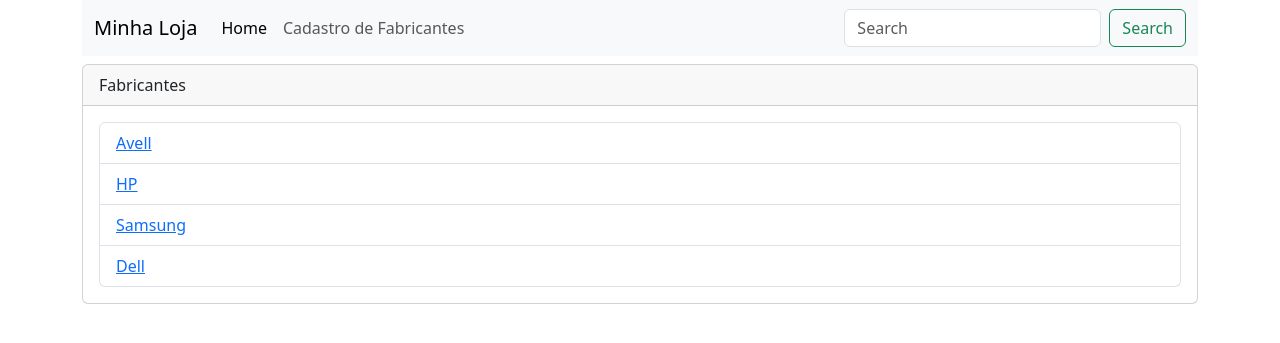
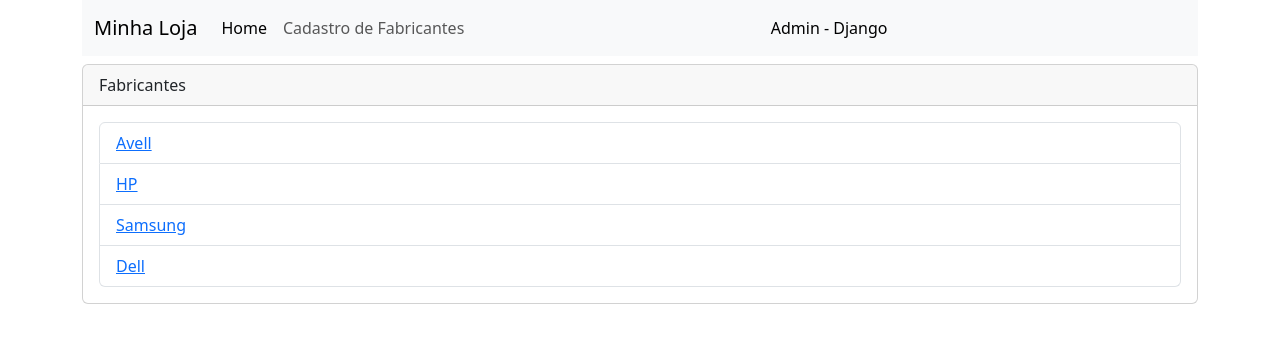
Before and after one commit to FabioPortella/Proj_loja, a Django app: page /fabricantes/ in a window 1280 px wide. Shown: the top 343 px of the page. Run offline with Django 4.2, Linux system fonts and the light colour scheme; data comes from the database, SQL or seed files in the repository.

Commit message:
criando link admin

```diff
--- a/fabricantes/templates/navbar.html
+++ b/fabricantes/templates/navbar.html
@@ -13,10 +13,11 @@
             <a class="nav-link" href="/fabricantes">Cadastro de Fabricantes</a>
           </li>
         </ul>
-        <form class="d-flex" role="search">
-          <input class="form-control me-2" type="search" placeholder="Search" aria-label="Search">
-          <button class="btn btn-outline-success" type="submit">Search</button>
-        </form>
+        <ul class="navbar-nav me-auto mb-2 mb-lg-0">
+          <li class="nav-item">
+            <a class="nav-link active" aria-current="page" href="/admin">Admin - Django</a>
+          </li>
+        </ul>
       </div>
     </div>
   </nav>
```
